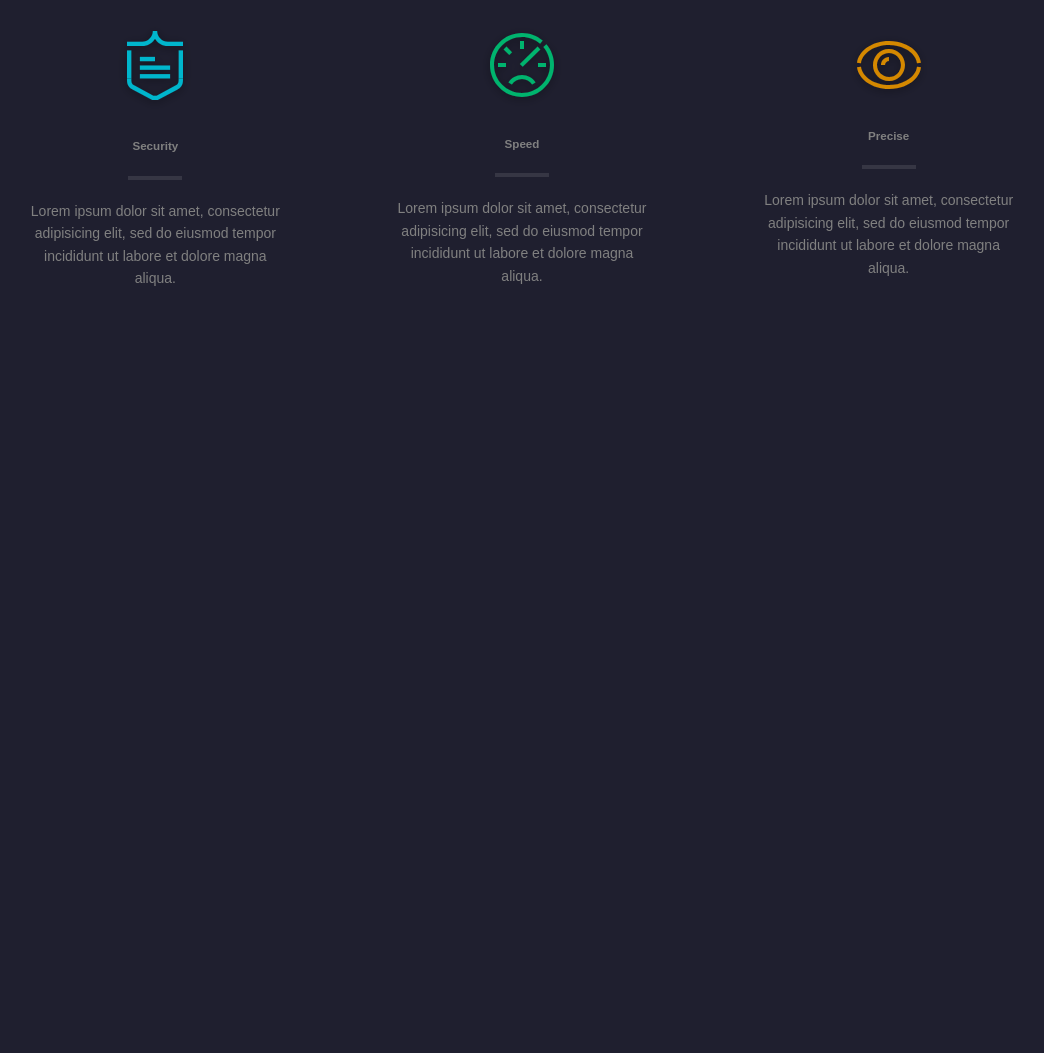
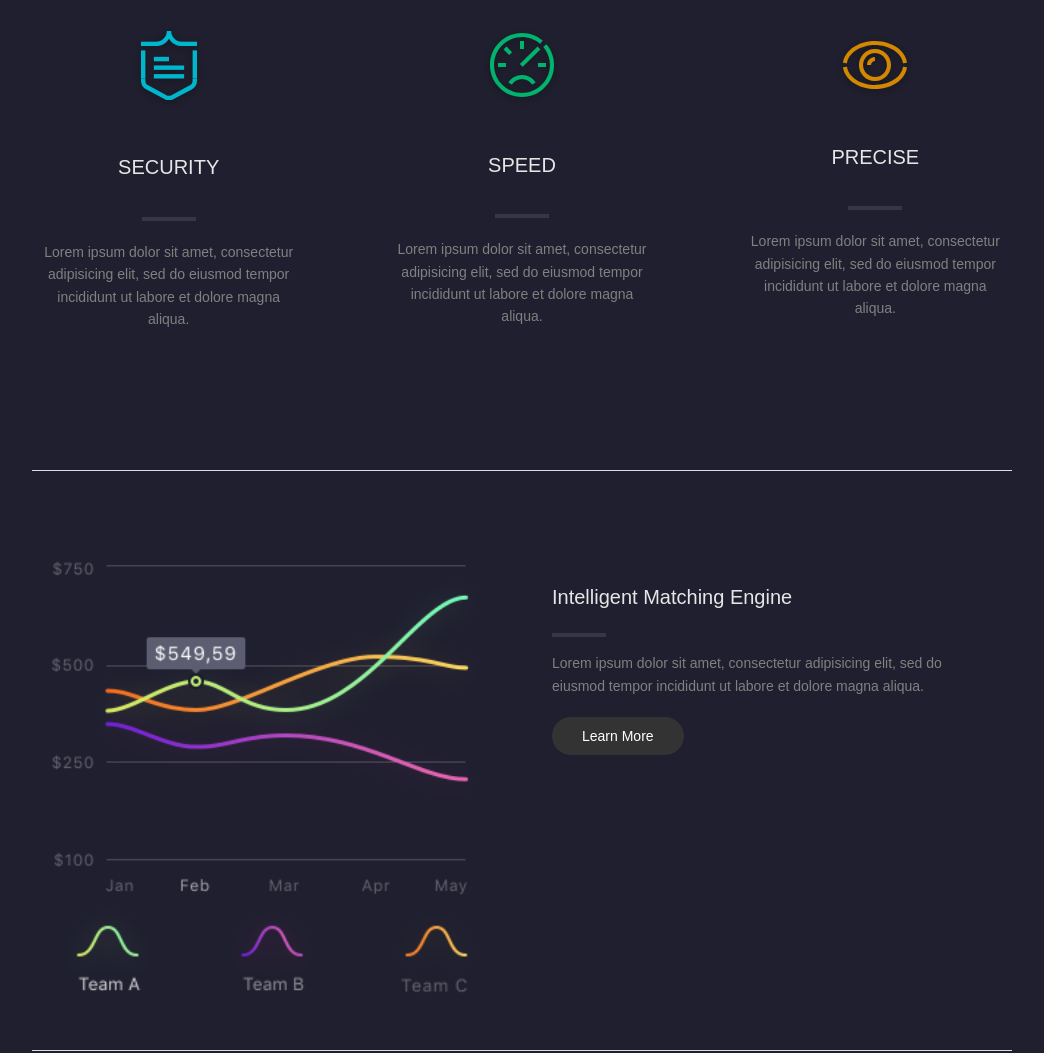
Before and after one commit to davedove86/merger-sketch, a plain HTML site: page index.html in a window 1280 px wide. Shown: the part 1176-2229 px from the top of the page, without its empty margins (118-1162 px from the left). Before the commit the page ends 1606 px from the top, so only its background shows below. Drawn offline with Linux system fonts and the light colour scheme.

Commit message:
Intel, Data and project match section complete

```diff
--- a/assets/css/1-base/_base.sass
+++ b/assets/css/1-base/_base.sass
@@ -1,44 +1,3 @@
-//	Typography
-a
-  color: #fff
-  text-decoration: none
-p
-  margin: 0 0 20px 0
-
-em
-  font-style: italic
-
-strong
-  font-weight: bold
-
-hr
-  border: solid #ddd
-  border-width: 1px 0 0
-  clear: both
-  margin: 10px 0 30px
-  height: 0
-
-
-
-// Selection colors (easy to forget)
-
-::selection
-  background: $selection-color
-
-::-moz-selection
-  background: $selection-color
-
-img::selection
-  background: transparent
-
-img::-moz-selection
-  background: transparent
-
-body
-  -webkit-tap-highlight-color: $selection-color
-
-
-
 // Basic Styles
 
 *
@@ -67,6 +26,7 @@ body
     width: 100%
     max-width: 1100px
     margin: 0 auto
+    padding: 0 20px
 
   section
     padding: 100px 0
@@ -77,3 +37,64 @@ body
     font:
       size: 30px
       weight: 300
+
+  .section-line
+    max-width: 940px
+    margin: 0 auto
+    padding: 20px
+
+  .small-hr
+    opacity: 0.1
+    border: 2px solid #FFFFFF
+    width: 50px
+    margin: 20px auto
+
+  .small-hr-left
+    opacity: 0.1
+    border: 2px solid #FFFFFF
+    width: 50px
+    margin: 15px 0
+
+  @media only screen and (max-width: 1000px)
+    .small-hr-left
+      margin: 15px auto
+
+//	Typography
+a
+  color: #fff
+  text-decoration: none
+p
+  margin: 0 0 20px 0
+
+em
+  font-style: italic
+
+strong
+  font-weight: bold
+
+hr
+  border: solid #ddd
+  border-width: 1px 0 0
+  clear: both
+  margin: 10px auto
+  height: 0
+  max-width: 800px
+
+
+
+// Selection colors (easy to forget)
+
+::selection
+  background: $selection-color
+
+::-moz-selection
+  background: $selection-color
+
+img::selection
+  background: transparent
+
+img::-moz-selection
+  background: transparent
+
+body
+  -webkit-tap-highlight-color: $selection-color
--- a/assets/css/3-layouts/_header.sass
+++ b/assets/css/3-layouts/_header.sass
@@ -20,12 +20,10 @@ header
     a
       color: #fff
       display: block
-      border-radius: 4px
-      padding: 10px 50px
+      padding: 10px 60px
       text-decoration: none
       font:
         weight: 900
-      text-transform: uppercase
 
   .hero-text-wrap
     display: flex
@@ -53,6 +51,6 @@ header
       background: #F92251
       border: none
       border-radius: 24px
-      padding: 17px 30px
+      padding: 15px 40px
       margin: 20px 0
       text-transform: uppercase
--- a/assets/css/4-pages/_home.sass
+++ b/assets/css/4-pages/_home.sass
@@ -29,8 +29,53 @@
       max-width: 300px
       padding: 20px
 
-      hr
-        opacity: 0.1
-        border: 2px solid #FFFFFF
-        width: 50px
-        margin: 20px auto
+      h5
+        font:
+          size: 20px
+          weight: 300
+        color: #e6e6e6
+        text-transform: uppercase
+
+// Flex wrap styles - All sections
+
+.flex
+  display: flex
+  flex-wrap: wrap
+  justify-content: center
+  text-align: center
+
+  .flex-item
+    max-width: 500px
+    padding: 50px 30px
+
+    img
+      width: 100%
+      height: auto
+
+    h3
+      font:
+        size: 20px
+        weight: 300
+      color: #e6e6e6
+
+    h3, p
+      text-align: left
+
+    @media only screen and (max-width: 1000px)
+      h3, p, hr
+        text-align: center
+
+  .button-wrap
+    text-align: left
+
+    .learn-btn
+      background: #333
+      border: none
+      border-radius: 22px
+      color: #fff
+      padding: 8px 30px
+      margin-right: auto
+
+  @media only screen and (max-width: 1000px)
+    .button-wrap
+      text-align: center
--- a/index.html
+++ b/index.html
@@ -79,7 +79,7 @@
     <li><img src="assets/img/grooveshark.svg" alt="Grooveshark Logo"></li>
   </div>
 
-  <!-- Intelligent Matching Engine -->
+  <!-- Intelligent Matching Engine - part 1 -->
   <div class="wrapper">
     <section class="intel">
       <h2 class="sub-heading-center">Intelligent Matching Engine</h2>
@@ -90,23 +90,78 @@
         <li class="icon-item">
           <img src="assets/img/security-icon.svg" alt="">
           <h5>Security</h5>
-          <hr>
+          <hr class="small-hr">
           <p>Lorem ipsum dolor sit amet, consectetur adipisicing elit, sed do eiusmod tempor incididunt ut labore et dolore magna aliqua.</p>
         </li>
         <li class="icon-item">
           <img src="assets/img/speed-icon.svg" alt="">
           <h5>Speed</h5>
-          <hr>
+          <hr class="small-hr">
           <p>Lorem ipsum dolor sit amet, consectetur adipisicing elit, sed do eiusmod tempor incididunt ut labore et dolore magna aliqua.</p>
         </li>
         <li class="icon-item">
           <img src="assets/img/precise-icon.svg" alt="">
           <h5>Precise</h5>
-          <hr>
+          <hr class="small-hr">
           <p>Lorem ipsum dolor sit amet, consectetur adipisicing elit, sed do eiusmod tempor incididunt ut labore et dolore magna aliqua.</p>
         </li>
       </div>
     </section>
+  </div>
+
+  <hr class="section-line">
+
+  <!-- Intelligent Matching Engine - part 2 -->
+
+  <div class="flex">
+    <div class="flex-item">
+      <img src="assets/img/chart.png" alt="IME Chart">
+      <img src="assets/img/team.png" alt="Chart Key">
+    </div>
+    <div class="flex-item">
+      <h3 class="flex-title">Intelligent Matching Engine</h3>
+      <hr class="small-hr-left">
+      <p>Lorem ipsum dolor sit amet, consectetur adipisicing elit, sed do eiusmod tempor incididunt ut labore et dolore magna aliqua.</p>
+      <div class="button-wrap">
+        <button type="button" name="button" class="learn-btn">Learn More</button>
+      </div>
+    </div>
+  </div>
+
+  <hr class="section-line">
+
+  <!-- Big Data + Artificial Intelligence -->
+
+  <div class="flex">
+    <div class="flex-item">
+      <h3 class="flex-title">Big Data + Artificial Intelligence</h3>
+      <hr class="small-hr-left">
+      <p>Lorem ipsum dolor sit amet, consectetur adipisicing elit, sed do eiusmod tempor incididunt ut labore et dolore magna aliqua.</p>
+      <div class="button-wrap">
+        <button type="button" name="button" class="learn-btn">Learn More</button>
+      </div>
+    </div>
+    <div class="flex-item">
+        <img src="assets/img/data-graph.png" alt="Data Graph">
+    </div>
+  </div>
+
+  <hr class="section-line">
+
+  <!-- Intelligent Matching Engine - part 2 -->
+
+  <div class="flex">
+    <div class="flex-item">
+      <img src="assets/img/project-chart.png" alt="Project Chart">
+    </div>
+    <div class="flex-item">
+      <h3 class="flex-title">Automatic Project Match</h3>
+      <hr class="small-hr-left">
+      <p>Lorem ipsum dolor sit amet, consectetur adipisicing elit, sed do eiusmod tempor incididunt ut labore et dolore magna aliqua.</p>
+      <div class="button-wrap">
+        <button type="button" name="button" class="learn-btn">Learn More</button>
+      </div>
+    </div>
   </div>
 
   <!-- Scripts -->
```
Also changed, not shown: assets/css/main.css.
